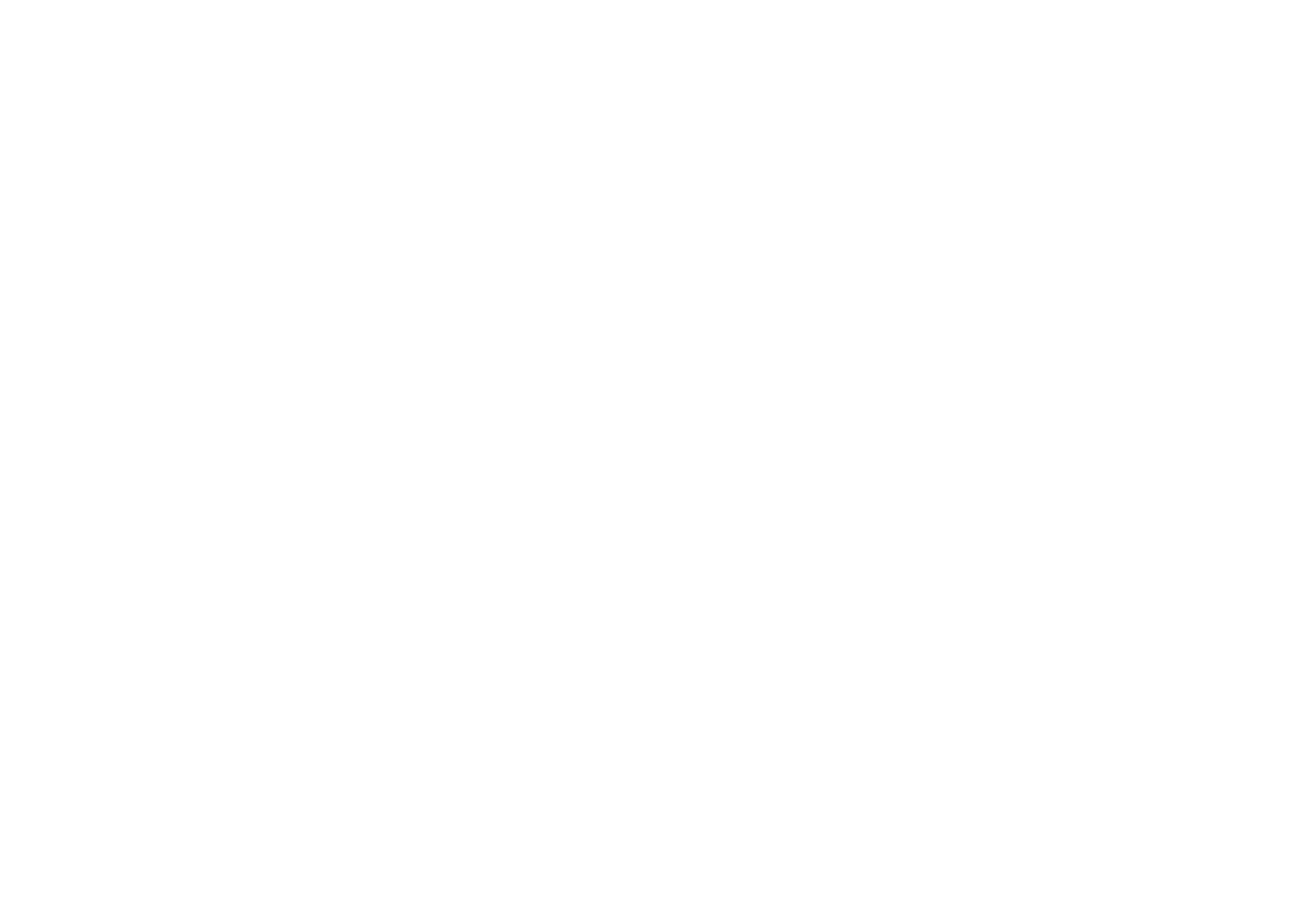
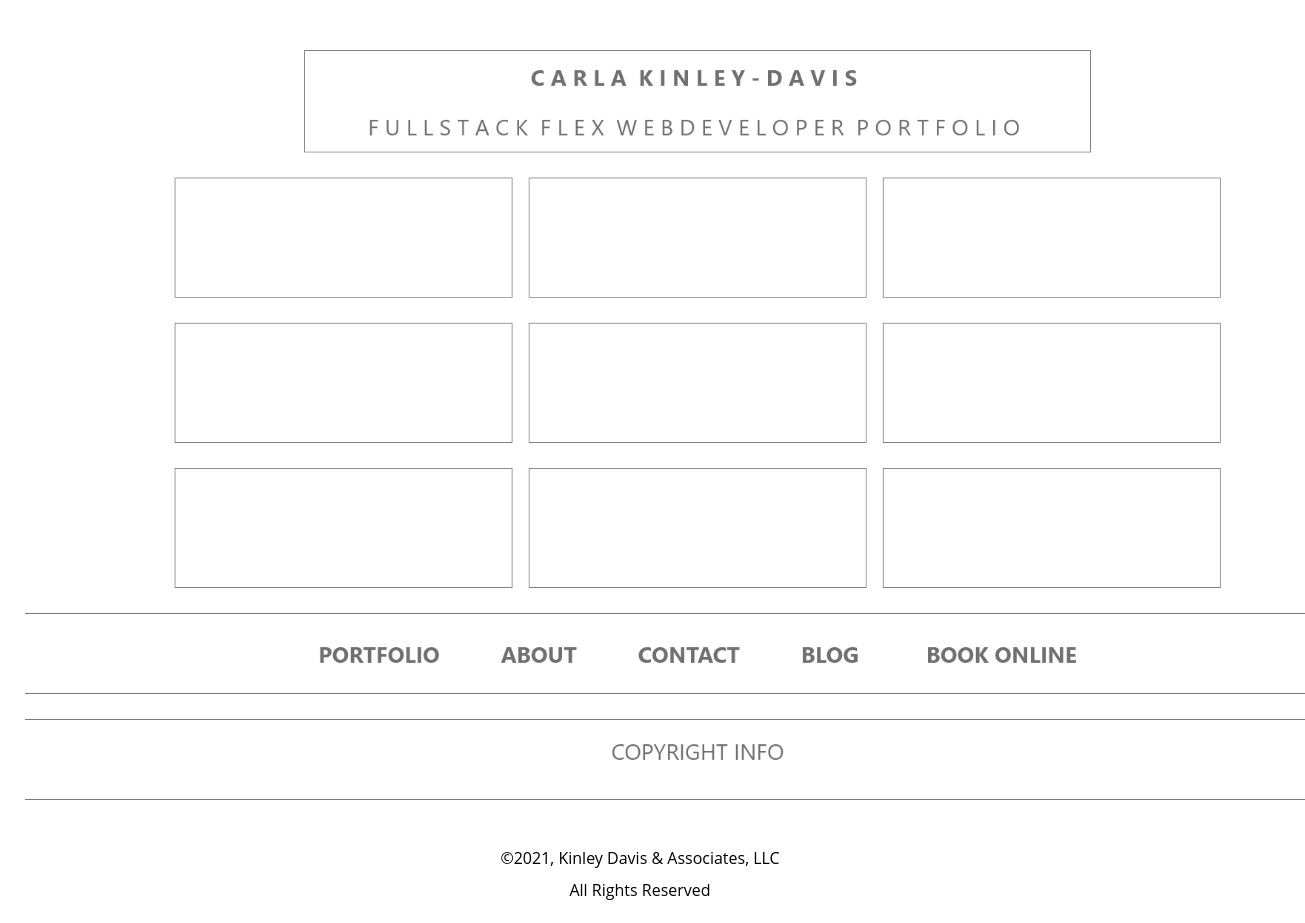
Before and after one commit to ckinleydavis/portfolio, a plain HTML site: page index.htm in a window 1280 px wide. Shown: the whole page, 1305 px wide, since content can reach past the window. Before the commit the page ends 800 px from the top, so only its background shows below. Drawn offline with nearby package versions, Linux system fonts and the light colour scheme.

Commit message:
adding style and wireframe

```diff
--- /dev/null
+++ b/assets/css/style.css
@@ -0,0 +1,27 @@
+/* Color Palette and Font Variables */
+:root {
+    --font: 'Open Sans', 'Verdana', 'Arial', 'Helvetica', 'sans-serif';
+}
+
+/* Header Properties */
+.header {
+    font-family: var(--font);
+}
+
+/* Wireframe */
+.wireframe {
+    height: 800px;
+    width: 100%;
+    margin: 25px;
+    background-image: url("../img/portfolio-wireframe.png");
+    background-size: cover;
+    background-position: center;
+}
+
+/* Footer Properties */
+.footer {
+    text-align: center;
+    font-family: var(--font);
+    padding-bottom: 25px;
+    padding-bottom: 25px;
+}
--- a/index.htm
+++ b/index.htm
@@ -5,9 +5,17 @@
     <meta http-equiv="X-UA-Compatible" content="IE=edge">
     <meta name="viewport" content="width=device-width, initial-scale=1.0">
     <title>KINLEYDAVIS Portfolio</title>
-    <link rel="icon" href="./assets/img/sonsie-one-favicon.ico">
+    <link rel="shortcut icon" href="./assets/img/sonsie-one-favicon.ico">
+    <link rel="stylesheet" href="https://cdnjs.cloudflare.com/ajax/libs/meyer-reset/2.0/reset.css" integrity="sha512-IJEbgDEF7OeKJRa0MY2PApnyJHRIsgzCveek4ec8VWQ+7KG3ZSKVNYa5xP/Gh0hVP0Mwb+gBsk+GwR3JQGhQNg==" crossorigin="anonymous" />
+    <link rel="stylesheet" href="./assets/css/style.css">
 </head>
 <body>
-
+    <div class="header"></div>
+    <div class="wireframe"></div>
+    <div class="footer">
+        <p>&copy;<!-- 2021 - --><script>document.write(new Date().getFullYear())</script>, Kinley Davis & Associates, LLC</p>
+        <p>&nbsp;</p>
+        <p>All Rights Reserved</p>
+    </div>
 </body>
 </html>
```
Also changed, not shown: assets/img/portfolio-wireframe.png (added).
